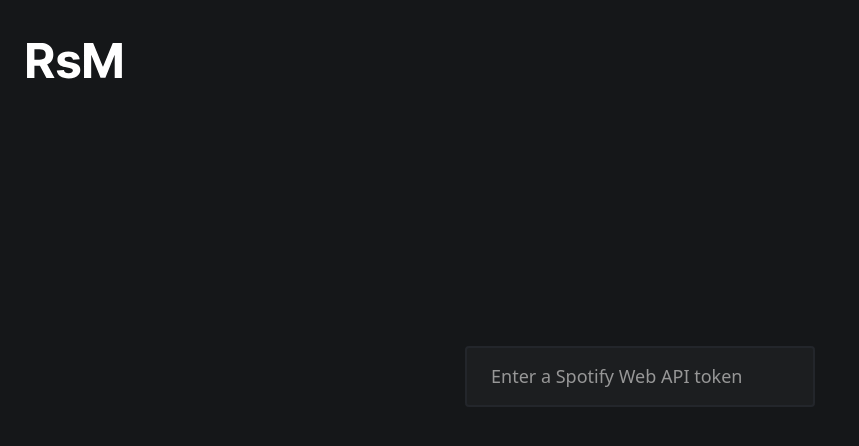
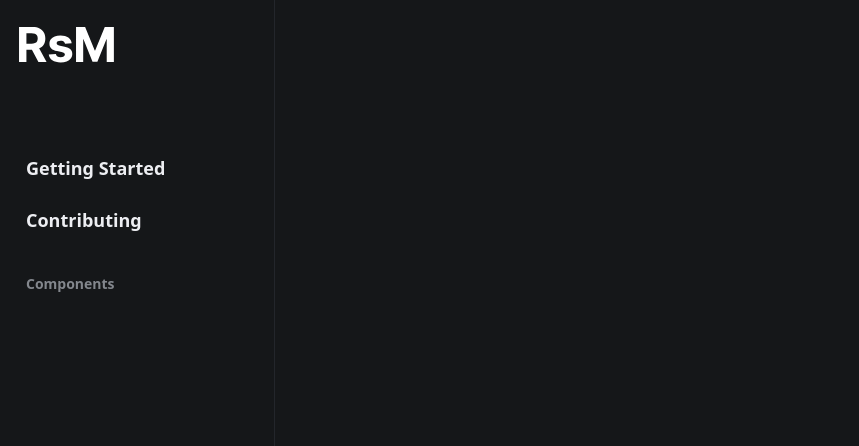
Before and after one commit to KevinElberger/react-spotify-muse, a React (Create React App) app in the folder demo/: page / in a window 1280 px wide. Shown: the top 446 px of the page, without its empty margins (0-859 px from the left). Built offline with nearby package versions, Linux system fonts and the light colour scheme.

Commit message:
update demo site

```diff
--- a/demo/package.json
+++ b/demo/package.json
@@ -8,6 +8,7 @@
     "@testing-library/user-event": "^13.5.0",
     "react": "^17.0.2",
     "react-dom": "^17.0.2",
+    "react-router-dom": "^6.2.1",
     "react-scripts": "5.0.0",
     "react-spotify-muse": "^0.2.5",
     "web-vitals": "^2.1.4"
@@ -40,6 +41,7 @@
     "@tailwindcss/typography": "^0.5.1",
     "autoprefixer": "^10.4.2",
     "postcss": "^8.4.6",
-    "tailwindcss": "^3.0.18"
+    "tailwindcss": "^3.0.18",
+    "@mdx-js/loader": "^2.0.0"
   }
 }
--- a/demo/src/App.css
+++ b/demo/src/App.css
@@ -4,13 +4,7 @@
 }
 
 .wrapper {
-  padding: 16px;
-  display: flex;
-  margin: 0 auto;
   max-width: 672px;
-  align-items: center;
-  flex-direction: column;
-  justify-content: center;
 }
 
 .token-container {
@@ -43,7 +37,6 @@ input[type='text']::placeholder {
 }
 
 .logo {
-  top: 32px;
+  top: 24px;
   left: 24px;
-  position: absolute;
 }
--- a/demo/src/App.js
+++ b/demo/src/App.js
@@ -1,35 +1,20 @@
-import React, { useState } from 'react'
-import { NowPlaying } from 'react-spotify-muse'
-import logo from './logo.svg'
+import React from 'react'
+import { Routes, Route, BrowserRouter } from 'react-router-dom'
+import { Sidebar } from './components/Sidebar'
 import './App.css'
 
 function App() {
-  const [token, setToken] = useState('')
-  const handleError = (err) => {
-    console.error(err)
-  }
-  const handleChange = (event) => {
-    setToken(event.target.value)
-  }
-
   return (
     <div className="App bg-gray-500">
-      <div className="logo">
-        <img src={logo} alt="react spotify muse logo" />
-      </div>
+      <BrowserRouter>
+        <Sidebar />
 
-      <div className="wrapper">
-        <div className="token-container">
-          <input
-            type="text"
-            value={token}
-            onChange={handleChange}
-            className="bg-gray-400 border-gray-300 text-gray-100"
-            placeholder="Enter a Spotify Web API token"
-          />
+        <div className="wrapper p-10 flex w-full">
+          <Routes>
+            {/* <Route exact path="/" element={<MyDocument />} /> */}
+          </Routes>
         </div>
-        <NowPlaying onError={handleError} token={token} />
-      </div>
+      </BrowserRouter>
     </div>
   )
 }
--- /dev/null
+++ b/demo/src/components/Sidebar.jsx
@@ -0,0 +1,28 @@
+import React from 'react'
+import { Link } from 'react-router-dom'
+import logo from '../logo.svg'
+
+export const Sidebar = () => {
+  return (
+    <div className="p-4 flex flex-col w-[275px] border-r border-solid border-gray-300">
+      <div className="logo">
+        <img src={logo} alt="react spotify muse logo" />
+      </div>
+
+      <div className="mt-[72px] flex flex-col">
+        <Link
+          to="/"
+          className="text-gray-100 font-bold text-lg p-2 rounded px-2.5 hover:bg-gray-400">
+          Getting Started
+        </Link>
+        <Link
+          to="/"
+          className="text-gray-100 font-bold text-lg p-2 rounded px-2.5 hover:bg-gray-400 mt-2">
+          Contributing
+        </Link>
+
+        <div className="font-bold prose text-sm px-2.5 py-8">Components</div>
+      </div>
+    </div>
+  )
+}
--- a/demo/tailwind.config.js
+++ b/demo/tailwind.config.js
@@ -24,7 +24,7 @@ module.exports = {
       DEFAULT: {
         css: {
           color: theme('colors.gray.200'),
-          'h2,h3,h4': {
+          'h1,h2,h3,h4': {
             color: theme('colors.gray.100'),
             'scroll-margin-top': spacing[32],
           },
```
Also changed, not shown: demo/src/pages/started.md (added, +1 -0 lines), demo/.babelrc (added), demo/public/manifest.json, 1 other file (tests, documents, lock files or other folders).
